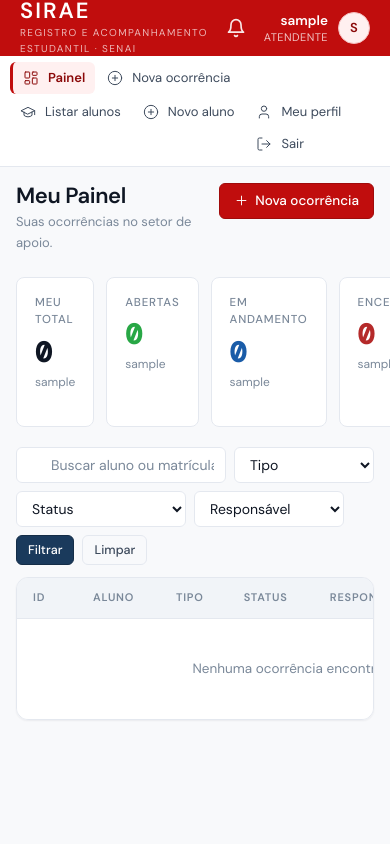
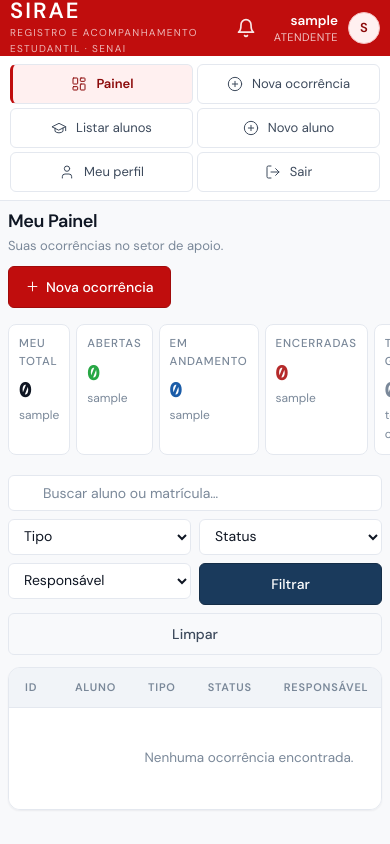
Before and after one commit to Tayseeh/sirae-project, a Flask app: page / in a window 390 px wide. Run offline with Flask 3, Linux system fonts and the light colour scheme; the visitor is signed in with stand-in values (Sample User, id 1); data comes from the database, SQL or seed files in the repository; data that the repository does not hold is empty.

Commit message:
feat: responsividade mobile completa

```diff
--- a/app/static/css/style.css
+++ b/app/static/css/style.css
@@ -328,23 +328,235 @@ label.lbl { display: flex; flex-direction: column; gap: 5px; font-size: 13px; fo
 .login-footer  { padding: 12px 32px; background: var(--surface-2); border-top: 1px solid var(--border); font-size: 11.5px; color: var(--text-3); text-align: center; line-height: 1.5; }
 
 /* ═══ MOBILE ═══ */
-@media (max-width: 800px) {
+@media (max-width: 1024px) {
+  /* Layout */
   .app-shell { grid-template-columns: 1fr; grid-template-rows: var(--topbar-h) auto 1fr; }
-  .sidebar { flex-direction: row; flex-wrap: wrap; padding: 6px 10px; gap: 2px; border-right: none; border-bottom: 1px solid var(--border); overflow-x: auto; }
-  .sidebar .nav-section { display: flex; flex-wrap: wrap; gap: 2px; margin-bottom: 0; }
+
+  /* Hamburguer — esconder */
+  .hamburger-btn { display: none; }
+
+  /* Sidebar vira grade 2 colunas */
+  .sidebar {
+    flex-direction: row;
+    flex-wrap: wrap;
+    padding: 8px 10px;
+    gap: 4px;
+    border-right: none;
+    border-bottom: 1px solid var(--border);
+    overflow: visible;
+  }
+  .sidebar .nav-section {
+    display: contents;
+  }
   .sidebar .nav-label { display: none; }
-  .sidebar .nav-logout { margin-top: 0; padding-top: 0; border-top: none; }
-  .nav-item { height: 32px; font-size: 13px; }
-  .main { padding: 16px; }
-  .metrics { grid-template-columns: repeat(2, 1fr); }
+  .sidebar .nav-logout {
+    display: contents;
+    margin-top: 0;
+    padding-top: 0;
+    border-top: none;
+  }
+  .nav-item {
+    flex: 1 1 calc(50% - 4px);
+    height: 40px;
+    font-size: 13px;
+    padding: 0 10px;
+    justify-content: center;
+    border: 1px solid var(--border);
+    border-radius: var(--radius-sm);
+    white-space: nowrap;
+  }
+
+  /* Main */
+  .main { padding: 14px 12px; }
+
+  /* Métricas */
+  .metrics { grid-template-columns: repeat(2, 1fr); gap: 8px; }
+  .metric { padding: 12px 14px; }
+  .metric-value { font-size: 22px; }
+
+  /* Grids de formulário */
   .split { grid-template-columns: 1fr; }
   .form-grid { grid-template-columns: 1fr; }
   .form-grid .wide { grid-column: 1; }
+
+  /* Topbar */
   .topbar-nome { display: none; }
-  .table-wrap { overflow-x: auto; }
+  .topbar { padding: 0 8px; gap: 4px; }
+
+  /* Tabelas — scroll horizontal */
+  .table-wrap { overflow-x: auto; -webkit-overflow-scrolling: touch; }
   .table-wrap table { min-width: 560px; }
-  .search-wrap { max-width: 100%; }
-  .toolbar { flex-wrap: wrap; }
+
+  /* Toolbar e filtros — grade 2 por linha */
+  .toolbar {
+    flex-wrap: wrap;
+    gap: 8px;
+    align-items: stretch;
+  }
+  .toolbar .search-wrap {
+    flex: 1 1 100%;
+    max-width: 100%;
+    min-width: 0;
+  }
+  .toolbar .sel {
+    flex: 1 1 calc(50% - 4px);
+    min-width: 0;
+  }
+  .toolbar .btn {
+    flex: 1 1 calc(50% - 4px);
+    justify-content: center;
+    min-width: 0;
+  }
+
+  /* Page head — empilha título e botões */
+  .page-head {
+    flex-direction: column;
+    align-items: flex-start;
+    gap: 12px;
+    margin-bottom: 16px;
+  }
+  .page-head h1 { font-size: 18px; }
+
+  /* Botões — tamanho touch-friendly */
+  .btn { height: 40px; padding: 0 16px; font-size: 14px; }
+  .btn-sm { height: 36px; padding: 0 12px; font-size: 13px; }
+
+  /* Painéis */
+  .panel { border-radius: var(--radius); }
+  .panel-head { padding: 12px 16px; }
+  .panel-head h2 { font-size: 15px; }
+
+  /* Ocorrência */
+  .audit-dot { width: 8px; height: 8px; margin-top: 4px; }
+
+  /* Dashboard */
+  .dash-grid { grid-template-columns: 1fr; }
+}
+
+/* ═══ MOBILE PEQUENO (< 420px) ═══ */
+@media (max-width: 420px) {
+  .main { padding: 10px 8px; }
+  .metrics { grid-template-columns: 1fr 1fr; gap: 6px; }
+  .metric { padding: 10px 10px; }
+  .metric-value { font-size: 20px; }
+  .btn { height: 42px; font-size: 14px; }
+  .topbar { padding: 0 10px; }
+  .brand-sub { display: none; }
+  .table-wrap table { min-width: 480px; }
+}
+
+
+/* ═══ FORM GRIDS RESPONSIVOS ═══ */
+.form-main-grid { display: grid; grid-template-columns: 260px 1fr; gap: 20px; align-items: start; max-width: 900px; }
+.form-2col      { display: grid; grid-template-columns: 1fr 1fr;   gap: 20px; align-items: start; }
+.form-2col-sm   { display: grid; grid-template-columns: 1fr 1fr;   gap: 10px; }
+
+@media (max-width: 1024px) {
+  .form-main-grid { grid-template-columns: 1fr; }
+  .form-2col      { grid-template-columns: 1fr; }
+  .form-2col-sm   { grid-template-columns: 1fr; }
+}
+
+
+/* ═══ RELATÓRIOS ═══ */
+.metrics-5 { grid-template-columns: repeat(5, 1fr); }
+.relat-grid { display: grid; grid-template-columns: 1fr 1fr; gap: 20px; }
+.relat-filtros { display: grid; grid-template-columns: repeat(3, 1fr); gap: 12px; }
+
+@media (max-width: 1024px) {
+  .metrics-5 { grid-template-columns: repeat(2, 1fr); }
+  .relat-grid { grid-template-columns: 1fr; }
+  .relat-filtros { grid-template-columns: 1fr 1fr; gap: 8px; }
+  .brand-sub-full { display: none; }
+  .user-info-topbar { display: none; }
+  .topbar { gap: 8px; }
+}
+
+@media (max-width: 420px) {
+  .relat-filtros { grid-template-columns: 1fr; }
+}
+
+
+/* ═══ HAMBURGUER ═══ */
+.hamburger-btn {
+  display: none;
+  background: none;
+  border: none;
+  cursor: pointer;
+  padding: 8px;
+  margin-right: 4px;
+  order: -1;
+}
+.hamburger-icon {
+  display: flex;
+  flex-direction: column;
+  gap: 5px;
+  width: 22px;
+}
+.hamburger-icon span {
+  display: block;
+  height: 2px;
+  background: white;
+  border-radius: 2px;
+  transition: all 0.25s ease;
+  transform-origin: center;
+}
+.hamburger-btn.active .hamburger-icon span:nth-child(1) { transform: translateY(7px) rotate(45deg); }
+.hamburger-btn.active .hamburger-icon span:nth-child(2) { opacity: 0; transform: scaleX(0); }
+.hamburger-btn.active .hamburger-icon span:nth-child(3) { transform: translateY(-7px) rotate(-45deg); }
+
+/* Overlay escurecido */
+.sidebar-overlay {
+  display: none;
+  position: fixed;
+  inset: 0;
+  background: rgba(0,0,0,0.4);
+  z-index: 150;
+}
+.sidebar-overlay.active { display: block; }
+
+
+/* ═══ OCORRÊNCIA ═══ */
+.oc-meta-grid {
+  display: grid;
+  grid-template-columns: 1fr 1fr auto;
+}
+.oc-meta-inner {
+  display: grid;
+  grid-template-columns: 1fr 1fr;
+  gap: 16px;
+  align-content: start;
+}
+
+@media (max-width: 1024px) {
+  .oc-meta-grid {
+    grid-template-columns: 1fr;
+  }
+  .oc-meta-grid > div {
+    border-right: none !important;
+    border-bottom: 1px solid var(--border);
+  }
+  .oc-meta-grid > div:last-child {
+    border-bottom: none;
+  }
+  .oc-meta-inner {
+    grid-template-columns: 1fr 1fr;
+  }
+  .split {
+    grid-template-columns: 1fr;
+  }
+}
+
+@media (max-width: 420px) {
+  .oc-meta-inner { grid-template-columns: 1fr; }
+}
+
+
+/* ═══ PERFIL ALUNO ═══ */
+.perfil-grid { display: grid; grid-template-columns: 1fr 1.3fr; gap: 20px; align-items: start; }
+
+@media (max-width: 1024px) {
+  .perfil-grid { grid-template-columns: 1fr; }
 }
 
 /* ═══ LOADING ═══ */
@@ -379,3 +591,10 @@ label.lbl { display: flex; flex-direction: column; gap: 5px; font-size: 13px; fo
   color: var(--text-3);
   pointer-events: none;
 }
+
+/* ═══ PAGE HEAD BOTÕES MOBILE ═══ */
+@media (max-width: 1024px) {
+  .page-head { flex-direction: column; align-items: flex-start; gap: 10px; }
+  .page-head-actions { display: flex; flex-wrap: wrap; gap: 8px; width: 100%; }
+  .page-head-actions .btn { flex: 1; min-width: 120px; justify-content: center; }
+}
```
